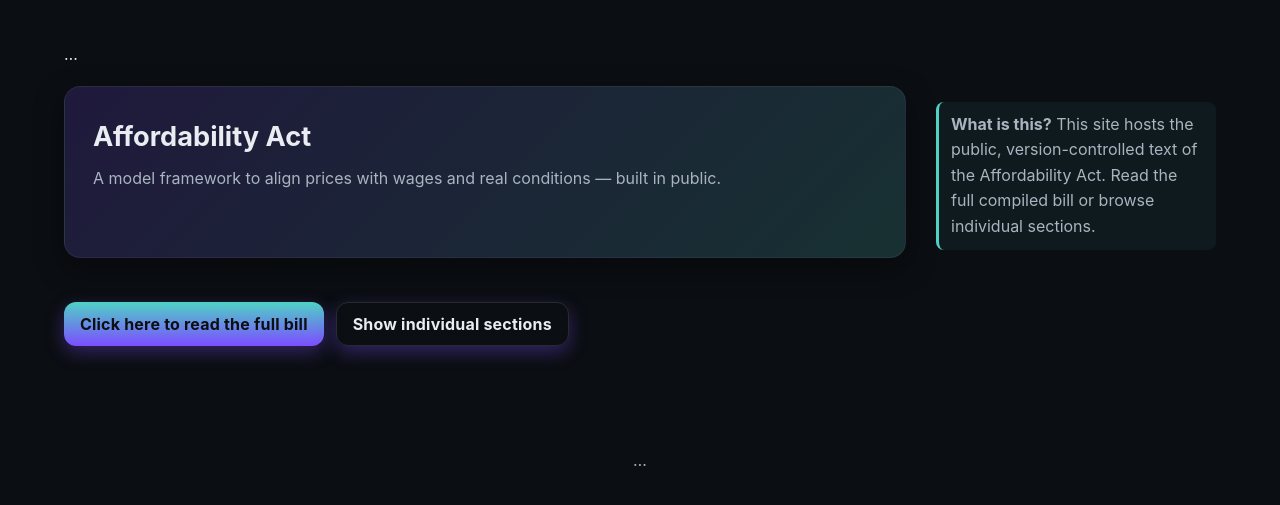
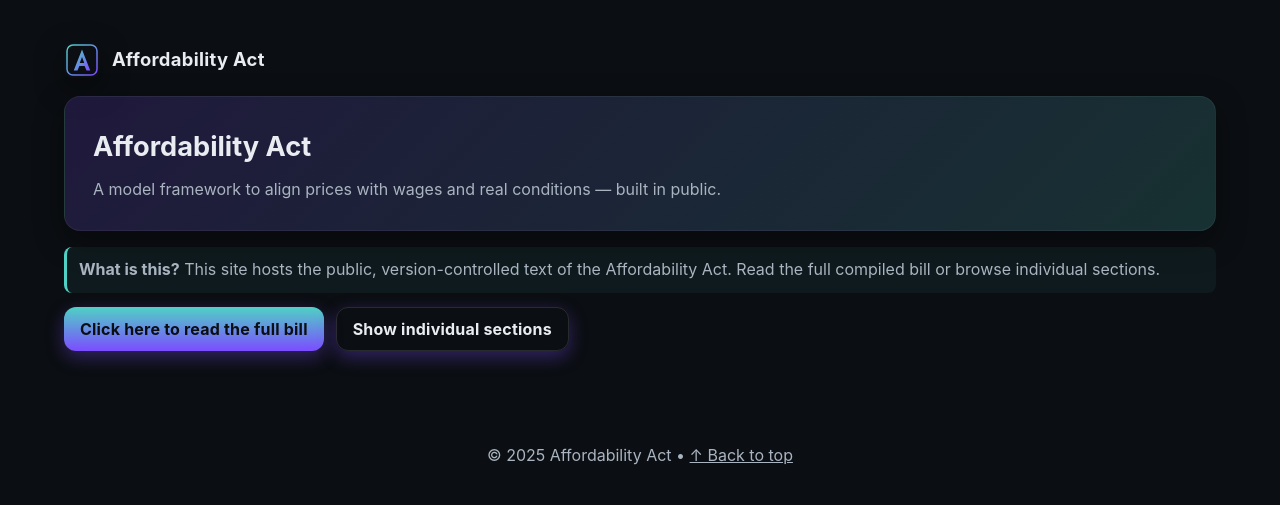
Before and after one commit to cFerg/Affordability-Act, a Jekyll site: the page built from index.md, in a window 1280 px wide. Shown: the top 505 px of the page. Built offline with Jekyll 4.4.1, drawn with Linux system fonts in a browser that asks for light colours.

Commit message:
Navigation fix 2

```diff
--- a/_layouts/default.html
+++ b/_layouts/default.html
@@ -23,24 +23,31 @@
 {% assign is_section = page.path | slice: 0, 16 %}
 <body{% if is_section == 'policy/sections' %} data-section-file="{{ page.path | split: '/' | last }}"{% endif %}>
   <div class="site-wrap">
-    <header class="header">…</header>
+    <header class="header">
+      <div class="brand">
+        <img class="brand__logo" src="{{ '/assets/favicon.svg' | relative_url }}" alt="Affordability Act logo" width="36" height="36">
+        <div class="brand__title">{{ site.title }}</div>
+      </div>
+      <nav class="nav"></nav>
+    </header>
 
-    <main class="main">
+    <main class="main{% if is_section == 'policy/sections' %} has-sidebar{% endif %}">
       {% if is_section == 'policy/sections' %}
-        {% include section-nav.html %}
+        {% include section-nav %}
       {% endif %}
 
       {{ content }}
 
       {% if is_section == 'policy/sections' %}
-        {% include sidebar-bill.html %}
+        {% include sidebar-bill %}
       {% endif %}
 
-      <!-- Our inline pager is still here: -->
       <nav id="section-pager" class="section-pager" aria-label="Section pagination"></nav>
     </main>
 
-    <footer class="footer">…</footer>
+    <footer class="footer">
+      <p>© {{ "now" | date: "%Y" }} Affordability Act • <a href="#" data-scroll-top>↑ Back to top</a></p>
+    </footer>
   </div>
 </body>
 </html>
--- a/assets/site.css
+++ b/assets/site.css
@@ -203,18 +203,14 @@
 .bill-sidebar a { color: var(--ink); text-decoration: none; }
 .bill-sidebar a:hover { color: var(--accent); }
 
-/* Sidebar layout on desktop */
+/* Sidebar layout on desktop — only when .main.has-sidebar */
 @media (min-width: 1000px) {
-  .main {
+  .main.has-sidebar {
     display: grid;
-    grid-template-columns: 1fr 280px; /* main content + sidebar */
+    grid-template-columns: 1fr 280px;
     gap: 30px;
   }
-  .bill-sidebar {
-    position: sticky;
-    top: 80px;
-    align-self: start;
-  }
+  .bill-sidebar { position: sticky; top: 80px; align-self: start; }
 }
 
 /* Utilities */
--- a/assets/site.js
+++ b/assets/site.js
@@ -3,10 +3,7 @@
   const root = document.documentElement.getAttribute('data-site-root') || '';
   const toSlug = (fname) => fname.replace(/\.md$/i,'');
   const prettyTitle = (slug) =>
-    slug
-      .replace(/^\d+_?/, '')   // drop leading numbers like "01_"
-      .replace(/_/g, ' ')      // underscores -> spaces
-      .trim();
+    slug.replace(/^\d+_?/, '').replace(/_/g, ' ').trim();
 
   const urls = {
     bill: () => `${root}/policy/bill-text/`,
@@ -34,7 +31,9 @@
       if (!r.ok) throw new Error(String(r.status));
       const arr = await r.json();
       if (Array.isArray(arr)) return arr;
-    }catch(_){}
+    }catch(e){
+      console.warn('sections.json fetch failed:', e);
+    }
     return [];
   }
 
@@ -43,7 +42,6 @@
 
 // Base behaviors
 (function(){
-  // Smooth scroll to top
   const toTop = document.querySelector('[data-scroll-top]');
   if (toTop){
     toTop.addEventListener('click', (e) => {
@@ -52,17 +50,15 @@
     });
   }
 
-  // Expand all <details> if ?open=all
   const params = new URLSearchParams(location.search);
   if (params.get('open') === 'all'){
     document.querySelectorAll('details.section').forEach(d => d.open = true);
   }
 
-  // Button baseline hardening
   document.querySelectorAll('.btn').forEach(btn => { btn.style.lineHeight = '1'; });
 })();
 
-// LANDING: toggle + auto-build section cards from sections.json
+// LANDING: toggle + fill section cards
 (function(){
   const toggleBtn = document.getElementById('toggle-sections');
   const grid = document.querySelector('.section-grid');
@@ -76,50 +72,37 @@
       if (span) span.textContent = hidden ? 'Hide sections' : 'Show individual sections';
     });
 
-    // Build cards
     AA.getSections().then(files => {
       grid.setAttribute('aria-busy', 'false');
       if (!files.length) return;
 
-      // Keep input order (sections.json) for UX predictability
       const frag = document.createDocumentFragment();
-
       files.forEach(fname => {
         const slug = AA.toSlug(fname);
         const title = AA.prettyTitle(slug);
-
         const card = document.createElement('div');
         card.className = 'section-card';
-
         const h = document.createElement('div');
         h.className = 'section-card__title';
         h.textContent = title;
-
         const a = document.createElement('a');
         a.className = 'btn';
         a.href = AA.urls.section(slug);
         a.innerHTML = '<span>Open</span>';
-
-        card.appendChild(h);
-        card.appendChild(a);
+        card.appendChild(h); card.appendChild(a);
         frag.appendChild(card);
       });
-
       grid.innerHTML = '';
       grid.appendChild(frag);
     });
   }
 })();
 
-// SECTIONS: inline pager + mini-pager + sidebar + simple in-section search
+// SECTIONS: pager + mini-pager + sidebar + search
 (function(){
-  const currentFile = document.body.getAttribute('data-section-file'); // e.g. "02_Housing_and_Land_Use.md"
+  const currentFile = document.body.getAttribute('data-section-file');
   const pager = document.getElementById('section-pager');
-
-  // Sidebar hook (optional include)
   const sectionsList = document.getElementById('sections-list');
-
-  // Search inside current section (optional include)
   const searchInput = document.getElementById('section-search');
 
   if (!currentFile && !pager && !sectionsList && !searchInput) return;
@@ -134,7 +117,6 @@
   AA.getSections().then(files => {
     if (!files.length) return;
 
-    // Optional sidebar list (alphabetical within numeric groups for readability)
     if (sectionsList){
       sectionsList.innerHTML = '';
       const ordered = files.slice().sort(AA.naturalSort);
@@ -149,10 +131,8 @@
       }
     }
 
-    // Inline pager on section pages
     if (currentFile && pager){
       const { prev, next } = hydratePrevNext(files);
-
       const frag = document.createDocumentFragment();
 
       const backBtn = document.createElement('a');
@@ -182,7 +162,7 @@
       pager.appendChild(frag);
       pager.hidden = false;
 
-      // Floating mini-pager (mobile)
+      // Floating mini-pager
       const mini = pager.cloneNode(true);
       mini.id = 'mini-pager';
       mini.classList.add('mini-pager');
@@ -202,7 +182,7 @@
     }
   });
 
-  // In-section quick filter (super lightweight)
+  // Simple in-section search
   if (searchInput){
     searchInput.addEventListener('input', () => {
       const q = searchInput.value.trim().toLowerCase();
--- a/index.md
+++ b/index.md
@@ -18,9 +18,18 @@
   <a class="btn btn--ghost" id="toggle-sections" aria-expanded="false"><span>Show individual sections</span></a>
 </div>
 
-<!-- This grid is auto-populated by assets/site.js from sections.json -->
+<!-- Server-side fallback list from _data/sections.json -->
 <div class="section-grid" hidden aria-live="polite" aria-busy="true">
-  <!-- JS will insert cards here -->
+  {% if site.data.sections and site.data.sections.size > 0 %}
+    {% for f in site.data.sections %}
+      {% assign slug = f | replace: '.md','' %}
+      {% assign pretty = slug | replace: '_',' ' | replace: '-',' ' %}
+      <div class="section-card">
+        <div class="section-card__title">{{ pretty | replace_regex: '^[0-9]+\\s*','' }}</div>
+        <a class="btn" href="{{ '/policy/sections/' | append: slug | append: '/' | relative_url }}"><span>Open</span></a>
+      </div>
+    {% endfor %}
+  {% endif %}
 </div>
 
 <noscript>
```
Also changed, not shown: .github/workflows/pages.yml.
